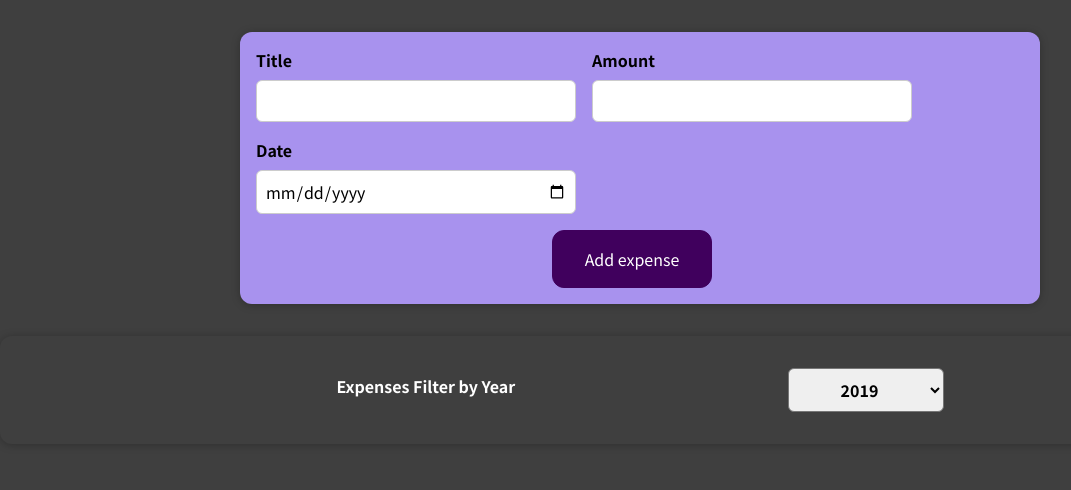
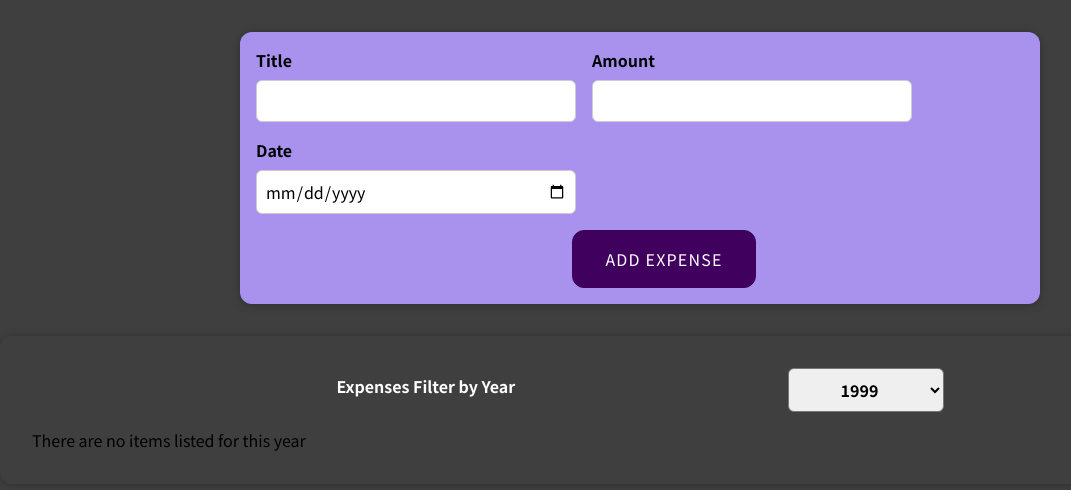
Before and after one commit to AlexDjangoX/subzeroreact, a React (Create React App) app: page / in a window 1280 px wide. Shown: the top 490 px of the page, without its empty margins (0-1071 px from the left). Built offline with nearby package versions, Linux system fonts and the light colour scheme.

Commit message:
added delete functionality

```diff
--- a/src/App.js
+++ b/src/App.js
@@ -6,10 +6,15 @@ import { data } from "./utils/data";
 function App() {
   const [expenses, setExpenses] = useState(data);
 
+  const onRemoveExpense = (id) => {
+    const newExpensesList = expenses.filter((expense) => expense.id !== id);
+    setExpenses(newExpensesList);
+  };
+
   return (
     <div>
       <NewExpense setExpenses={setExpenses} />
-      <ExpensesList data={expenses} />
+      <ExpensesList data={expenses} onRemoveHandler={onRemoveExpense} />
     </div>
   );
 }
--- a/src/components/Expenses/ExpenseItem.js
+++ b/src/components/Expenses/ExpenseItem.js
@@ -4,15 +4,20 @@ import "../Expenses/css/ExpenseItem.css";
 import ExpenseDate from "./ExpenseDate";
 import Card from "../UI/Card";
 
-const ExpenseItem = ({ date, amount, title }) => {
+const ExpenseItem = ({ date, amount, title, id, onDelete }) => {
   return (
     <Card className="expense-item">
-      <ExpenseDate date={date} name="ásda" />
+      <ExpenseDate date={date} />
       <div className="expense-item__description">
         <h2>{title}</h2>
         <div className="expense-item__price">{amount}</div>
       </div>
-      <button>Change</button>
+      {/* <button onClick={onDelete} className="text red">
+        Delete
+      </button> */}
+      <button onClick={() => onDelete(id)} className="text red">
+        Delete
+      </button>
     </Card>
   );
 };
--- a/src/components/Expenses/ExpensesList.js
+++ b/src/components/Expenses/ExpensesList.js
@@ -20,7 +20,10 @@ function ExpensesList(props) {
   return (
     <Card className="expenses">
       <ExpenseFilter selectedYear={selectedYearHandler} />
-      {filteredExpense.map((item) => {
+      {filteredExpense.length === 0 ? (
+        <p>There are no items listed for this year</p>
+      ) : (
+        filteredExpense.map((item) => {
           return (
             <ExpenseItem
               key={Math.random()}
@@ -28,9 +31,12 @@ function ExpensesList(props) {
               title={item.title}
               amount={item.amount}
               date={item.date}
+              onDelete={props.onRemoveHandler}
+              // onDelete={() => props.onRemoveHandler(item.id)}
             />
           );
-      })}
+        })
+      )}
     </Card>
   );
 }
--- a/src/components/Expenses/css/ExpenseItem.css
+++ b/src/components/Expenses/css/ExpenseItem.css
@@ -30,7 +30,7 @@
   font-size: 1rem;
   font-weight: bold;
   color: white;
-  background-color: #40005d;
+  background-color: #5e5e5e;
   border: 1px solid white;
   padding: 0.5rem;
   border-radius: 12px;
@@ -53,3 +53,109 @@
     padding: 0.5rem 1.5rem;
   }
 }
+
+/* COLOR VARIABLES */
+
+.green {
+  --clr-900: #1b5e20;
+  --clr-800: #2e7d32;
+  --clr-700: #388e3c;
+  --clr-600: #43a047;
+  --clr-500: #4caf50;
+  --clr-400: #66bb6a;
+  --clr-300: #81c784;
+  --clr-200: #a5d6a7;
+  --clr-100: #c8e6c9;
+  --clr-050: #e8f5e9;
+  --white: #ffffff;
+}
+
+.red {
+  --clr-900: #b71c1c;
+  --clr-800: #c62828;
+  --clr-700: #d32f2f;
+  --clr-600: #e53935;
+  --clr-500: #f44336;
+  --clr-400: #ef5350;
+  --clr-300: #e57373;
+  --clr-200: #ef9a9a;
+  --clr-100: #ffcdd2;
+  --clr-050: #ffebee;
+  --white: #ffffff;
+}
+
+/* BUTTON STYLES */
+
+button {
+  padding: 0rem 2rem;
+  min-width: 10ch;
+
+  margin: 0% 4rem;
+
+  display: inline-flex;
+  align-items: center;
+  justify-content: center;
+
+  border-radius: 0.25rem;
+  border: none;
+  outline: none;
+  background-color: transparent;
+
+  font-family: inherit;
+  font-size: 0.875rem;
+  font-weight: 500;
+  line-height: 2rem;
+  letter-spacing: 0.075rem;
+
+  text-transform: uppercase;
+
+  cursor: pointer;
+
+  transition: 200ms all ease-in-out;
+}
+
+button.contained {
+  box-shadow: 0 1px 4px rgba(0, 0, 0, 0.12), 0 3px 6px rgba(0, 0, 0, 0.18);
+  border: 1px solid var(--clr-600);
+  background-color: var(--clr-600);
+
+  color: var(--white);
+}
+
+button.contained:hover {
+  box-shadow: 0 2px 6px rgba(0, 0, 0, 0.18), 0 3px 6px rgba(0, 0, 0, 0.24);
+  border: 1px solid var(--clr-700);
+  background-color: var(--clr-700);
+
+  color: var(--white);
+}
+
+button.outlined {
+  box-shadow: 0 1px 4px rgba(0, 0, 0, 0.12), 0 3px 6px rgba(0, 0, 0, 0.18);
+  border: 1px solid var(--clr-600);
+  background-color: var(--clr-100);
+
+  color: var(--clr-600);
+}
+
+button.outlined:hover {
+  box-shadow: 0 2px 6px rgba(0, 0, 0, 0.18), 0 3px 6px rgba(0, 0, 0, 0.24);
+  border: 1px solid var(--clr-600);
+  background-color: var(--clr-200);
+
+  color: var(--clr-600);
+}
+
+button.text {
+  border: 1px solid transparent;
+  background-color: transparent;
+
+  color: var(--clr-600);
+}
+
+button.text:hover {
+  border: 1px solid var(--clr-050);
+  background-color: var(--clr-050);
+
+  color: var(--clr-600);
+}
--- a/src/components/NewExpense/ExpenseFilter.js
+++ b/src/components/NewExpense/ExpenseFilter.js
@@ -11,6 +11,7 @@ const ExpenseFilter = (props) => {
       <div className="expenses-filter__control">
         <label>Expenses Filter by Year</label>
         <select onChange={onSelectingYearHandler}>
+          <option value="1999">1999</option>
           <option value="2019">2019</option>
           <option value="2020">2020</option>
           <option value="2021">2021</option>
```
Also changed, not shown: 1 other file (tests, documents, lock files or other folders). Lines whose indentation alone changed are shown as unchanged.
